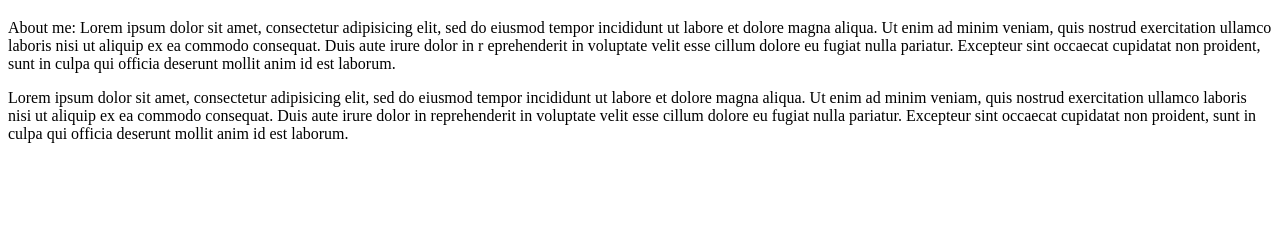
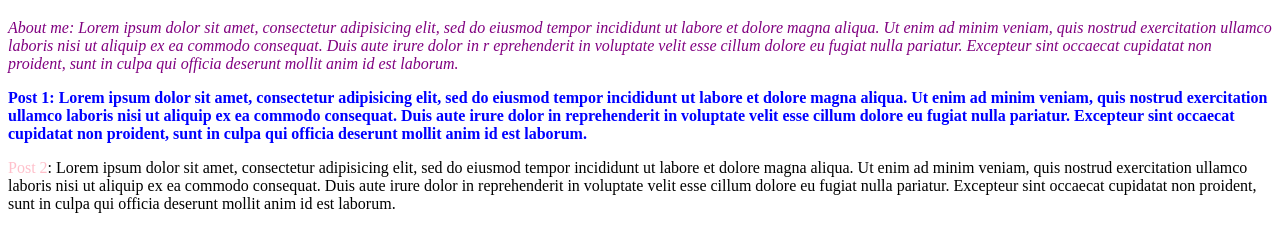
Before and after one commit to ohthatmarissa/The-Blog, a plain HTML site: page index.html in a window 1280 px wide. Shown: the part 61-312 px from the top of the page. Drawn offline with Linux system fonts and the light colour scheme.

Commit message:
added divs and spans

```diff
--- a/css/styles.css
+++ b/css/styles.css
@@ -0,0 +1,12 @@
+.important {
+  color: purple;
+  font-style: italic;
+}
+
+.unimportant {
+  color: blue;
+  font-weight: bold;
+}
+.highlight{
+  color: Pink;
+}
--- a/index.html
+++ b/index.html
@@ -5,6 +5,7 @@
       <title>The Blog</title>
       <body>
         <h1>The Blog</h1>
+
         <div class="important">
           <p> About me: Lorem ipsum dolor sit amet, consectetur adipisicing elit,
            sed do eiusmod tempor incididunt ut labore et dolore magna aliqua.
@@ -15,13 +16,25 @@
             culpa qui officia deserunt mollit anim id est laborum.</p>
         </div>
 
-        <p>Lorem ipsum dolor sit amet, consectetur adipisicing elit, sed do
+        <div class="unimportant">
+          <p>Post 1: Lorem ipsum dolor sit amet, consectetur adipisicing elit, sed do
         eiusmod tempor incididunt ut labore et dolore magna aliqua. Ut enim
         ad minim veniam, quis nostrud exercitation ullamco laboris nisi ut
         aliquip ex ea commodo consequat. Duis aute irure dolor in
         reprehenderit in voluptate velit esse cillum dolore eu fugiat nulla
         pariatur. Excepteur sint occaecat cupidatat non proident, sunt in
         culpa qui officia deserunt mollit anim id est laborum.</p>
+        </div>
+
+        <p><span class="highlight">Post 2</span>: Lorem ipsum dolor sit amet, consectetur adipisicing elit,
+          sed do eiusmod tempor incididunt ut labore et dolore magna aliqua.
+           Ut enim ad minim veniam, quis nostrud exercitation ullamco laboris
+           nisi ut aliquip ex ea commodo consequat. Duis aute irure dolor in
+           reprehenderit in voluptate velit esse cillum dolore eu fugiat nulla pariatur.
+           Excepteur sint occaecat cupidatat non proident,
+          sunt in culpa qui officia deserunt mollit anim id est laborum.
+        </p>
+
       </body>
     </head>
   </html>
```
